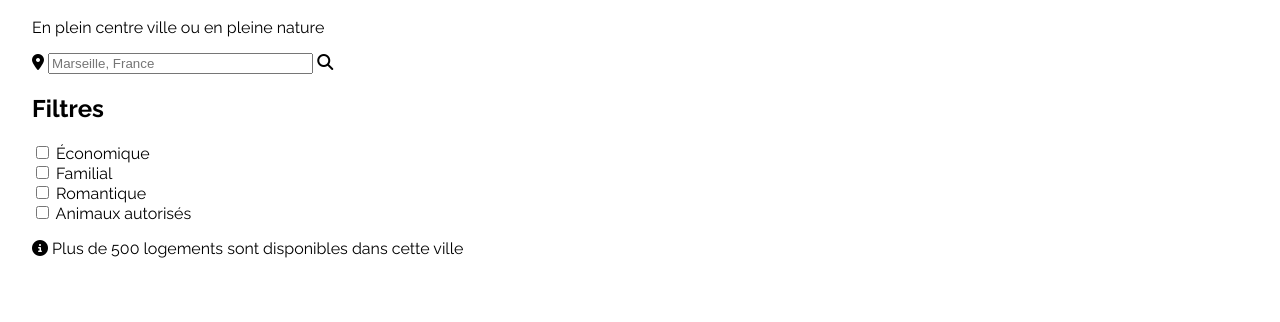
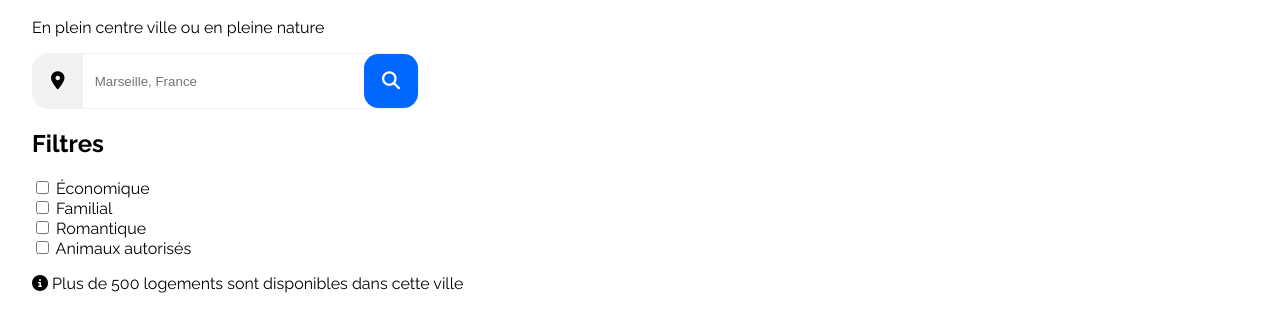
Before and after one commit to Circowl/ClementPiresPereira_2_20062021, a plain HTML site: page index.html in a window 1280 px wide. Shown: the part 185-507 px from the top of the page. Drawn offline with Linux system fonts and the light colour scheme.

Commit message:
ajout css Barre de recherche

```diff
--- a/index.html
+++ b/index.html
@@ -23,9 +23,11 @@
         <h1 id="slogan">Trouvez votre hébergement pour des vacances de rêve</h1>
         <p>En plein centre ville ou en pleine nature</p>
         <p>
-            <i class="fas fa-map-marker-alt"></i>
-            <input type="text" name="recherche" id="recherche" placeholder="Marseille, France" size="30" maxlength="10" />
-            <i class="fas fa-search"></i>
+            <span id="barreRecherche">
+                <i class="fas fa-map-marker-alt"></i>
+                <input type="text" name="recherche" id="recherche" placeholder="Marseille, France" size="30" maxlength="10" />
+                <a href="#"><i class="fas fa-search"></i></a>
+            </span>
         </p>
         <div id="filtre">
             <h2>Filtres</h2>
--- a/style.css
+++ b/style.css
@@ -66,6 +66,41 @@ ul
     display: flex;
     justify-content: space-around;
     align-items: center;
+}
+
+#barreRecherche
+{
+    display: flex;
+    justify-content: space-between;
+    border: 1px #F2F2F2 solid;
+    border-radius: 1em;
+    width: 385px;
+}
+
+#barreRecherche i
+{
+    padding: 1em;
+    font-size: large;
+}
+
+input, input:focus, input:hover
+{
+    border: none;
+}
+
+.fa-map-marker-alt
+{
+    color:black;
+    background-color: #F2F2F2;
+    border-radius: 0.8em 0 0 0.8em;
+
+}
+
+.fa-search
+{
+    color: white;
+    background-color: #0267ff;
+    border-radius: 0.8em;
 }
 
 
```
